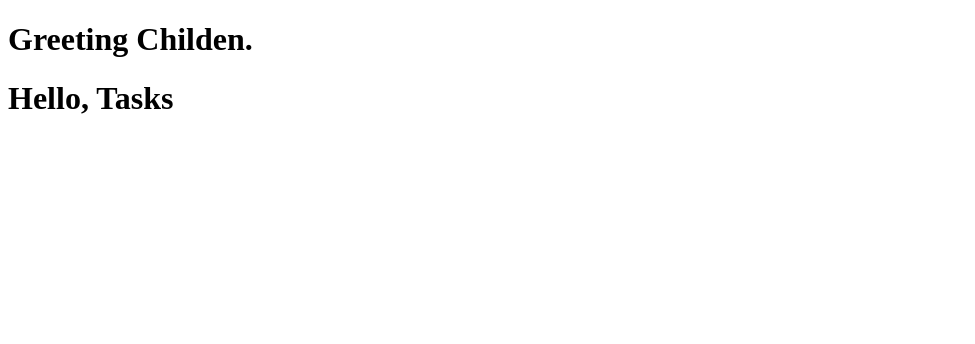
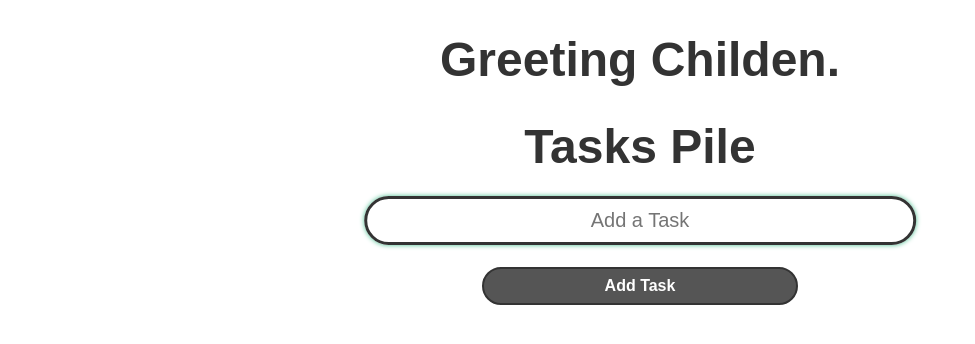
Before and after one commit to Artureio/mastering-django, a Django app: page /tasks/ in a window 1280 px wide. Shown: the top 344 px of that part, without its empty margins (0-975 px from the left). Run offline with Django 3.2, Linux system fonts and the light colour scheme; the page is wider than the window, and the part outside it is not shown.

Commit message:
task pile

```diff
--- a/user_interaction/hello/static/hello/css/hello.css
+++ b/user_interaction/hello/static/hello/css/hello.css
@@ -1,6 +1,68 @@
+*{
+    font-family: sans-serif;
+    color: #333;
+}
+
+html{
+    overflow-x: hidden;
+}
+
 h1{
     font-size: 3em;
     text-align: center;
-    font-family: sans-serif;
+}
+
+h3{
+    margin: -0.5em 0 0.5em 0;
+    text-align: center;
+    display: block;
+    font-size: 2.5em;
+}
+
+input{
+    margin: -0.5em 50%;
+    transform: translateX(-50%);
+    width: 40%;
+    text-align: center;
+    font-size: 20px;
+    padding: 0.5em 1em;
+    border: 3px #333 solid;
+    border-radius: 100px;
+    outline: none;
     color: #333;
+    transition: 0.3s;
+    background: none;
 }
+
+label{
+    display: none;
+}
+
+input:focus{
+    box-shadow: 0 0 5px #42bd8c;
+}
+
+.btn-div{
+
+    display: flex;
+    justify-content: center;
+}
+
+button{
+    font-size: 16px;
+    font-weight: 700;
+    width: 25%;
+    background: #555;
+    color: white;
+    padding: 0.5em 1em;
+    margin: 2em;
+    border: 2px solid #333;
+    border-radius: 100px;
+    outline: none;
+    transition: 0.2s;
+}
+
+button:hover{
+    color: #333;
+    background: none;
+}
--- a/user_interaction/hello/templates/hello/ask.html
+++ b/user_interaction/hello/templates/hello/ask.html
@@ -10,7 +10,7 @@
 <form method="POST" action="{% url 'hello:ask' %}">
     {% csrf_token %}
     {{form}}
-    <button type="submit">Say Hello</button>
+    <div class="btn-div"><button type="submit">Say Hello</button></div>
 </form>
 
 {% endblock %}
--- /dev/null
+++ b/user_interaction/hello/templates/hello/tasks.html
@@ -0,0 +1,18 @@
+{% extends 'hello/base.html' %}
+{% load static %}
+
+{% block title %}Tasks Pile{% endblock %}
+
+{% block body %}
+
+<link rel="stylesheet" type="text/css" href="{% static '/hello/css/hello.css' %}">
+<h1>Tasks Pile</h1>
+<form method="POST" action="{% url 'tasks' %}">
+    {% csrf_token %}
+    <input type="text" autofocus name="task" placeholder="Add a Task">
+    <div class="btn-div"><button type="submit">Add Task</button></div>
+</form>
+
+<h3>{{task}}</h3>
+
+{% endblock %}
--- a/user_interaction/hello/views.py
+++ b/user_interaction/hello/views.py
@@ -12,3 +12,11 @@ def askName(request):
             name = form.cleaned_data['name']
             return redirect('hello:greet', name=name)
     return render(request, 'hello/ask.html', {'form':NameForm})
+
+
+def tasks(request):
+    task = ''
+    if request.method == 'POST':
+        task = request.POST['task'].capitalize()
+        print(task)
+    return render(request, 'hello/tasks.html', {'task': task})
--- a/user_interaction/user_interaction/urls.py
+++ b/user_interaction/user_interaction/urls.py
@@ -15,8 +15,10 @@ Including another URLconf
 """
 from django.contrib import admin
 from django.urls import path, include
+from hello import views as hello_views
 
 urlpatterns = [
     path('admin/', admin.site.urls),
+    path('tasks/', hello_views.tasks, name='tasks'),
     path('', include('hello.urls')),
 ]
```
